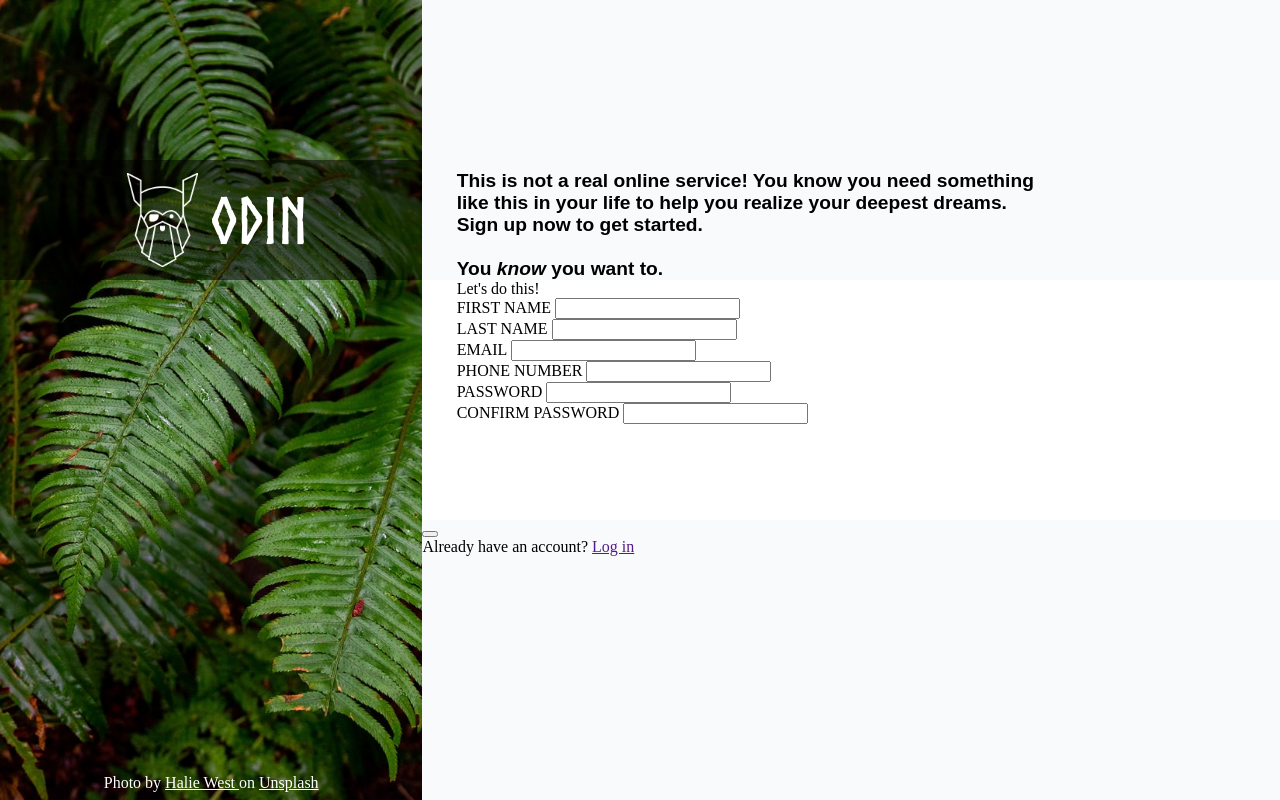
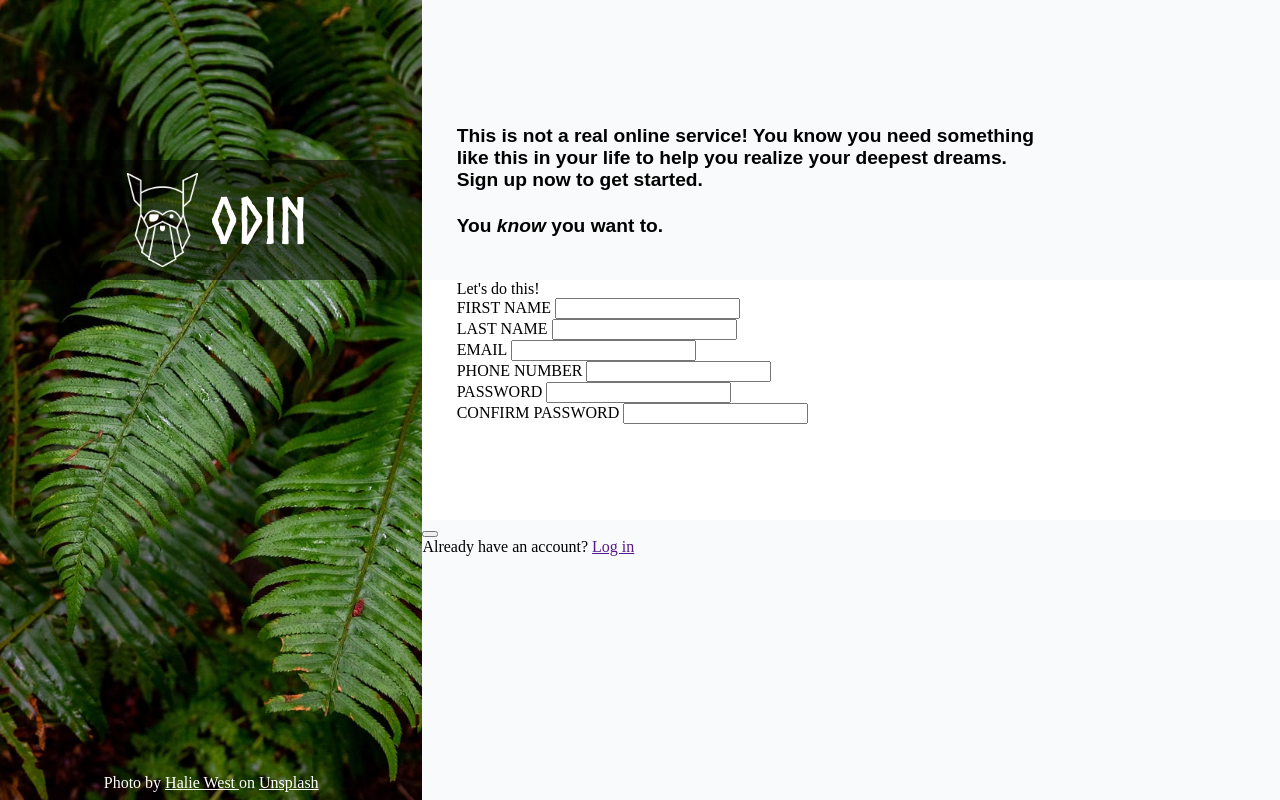
Before and after one commit to Aureatus/Sign-up-Form, a plain HTML site: page index.html in a window 1280 px wide. Drawn offline with Linux system fonts and the light colour scheme.

Commit message:
Made spacing of header text more accurate to the image

```diff
--- a/styles.css
+++ b/styles.css
@@ -130,7 +130,8 @@ section.right > header {
   display: flex;
   flex-direction: column;
   justify-content: flex-end;
-  gap: 8%;
+  row-gap: 10%;
+  padding-bottom: 5%;
 }
 
 section.right > header p {
```
